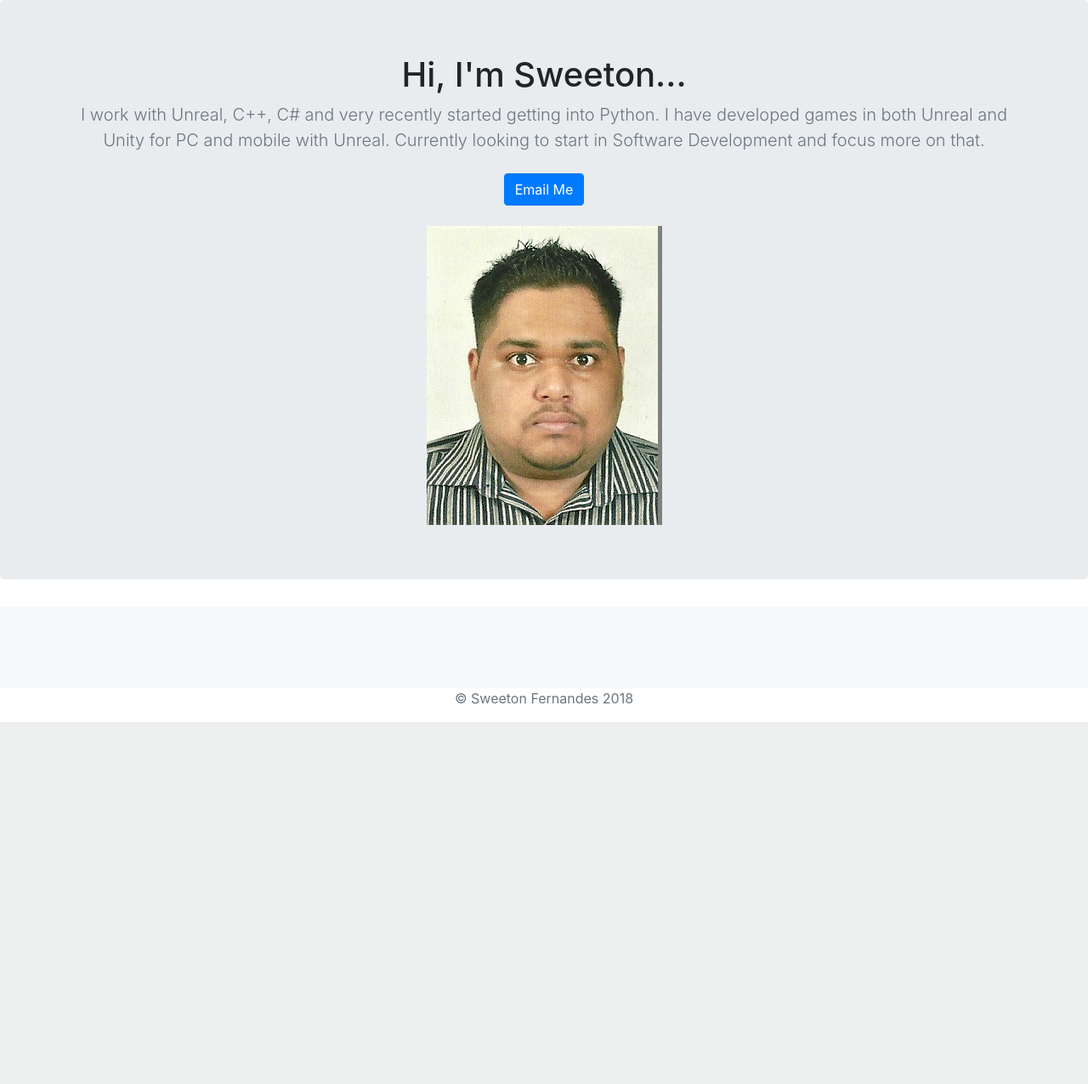
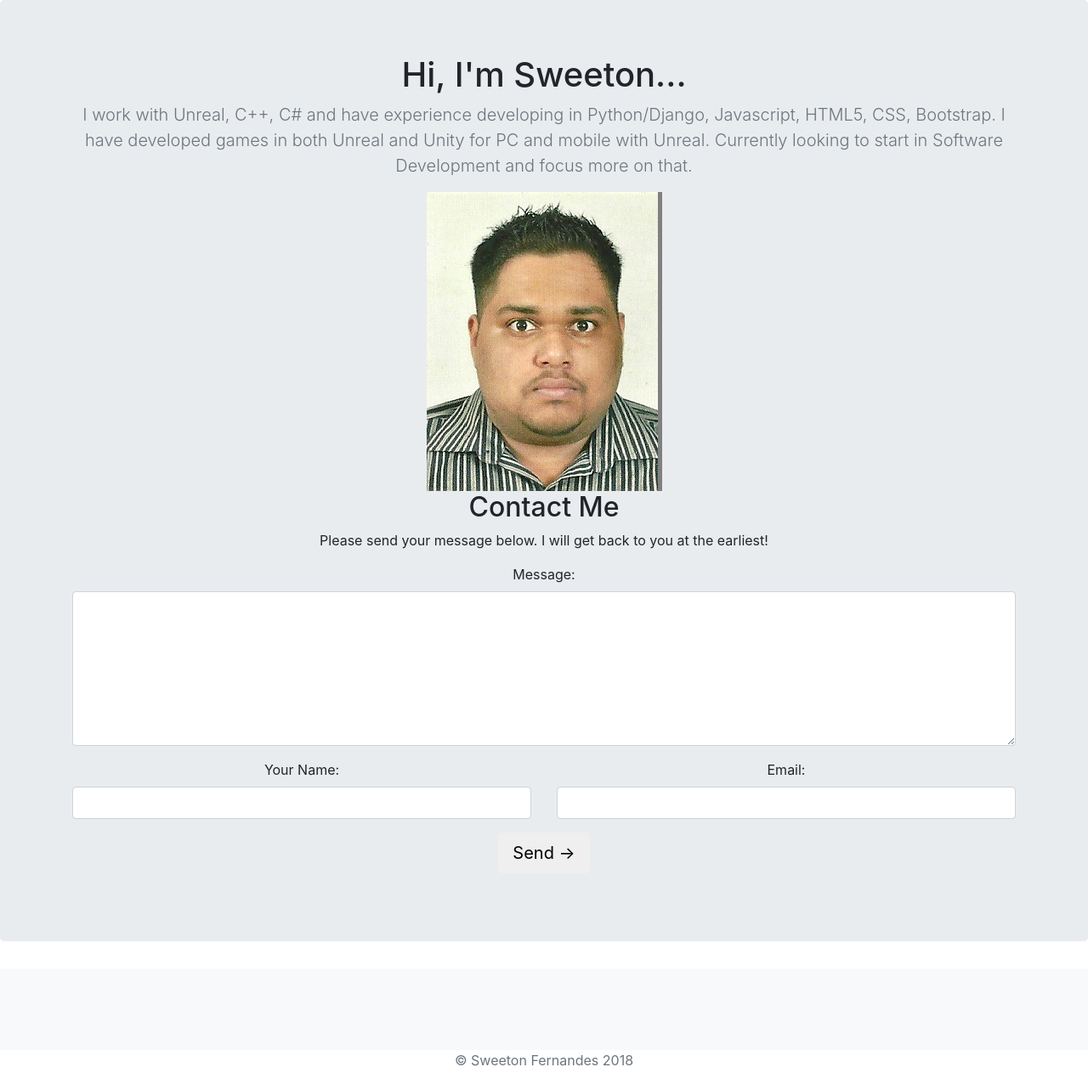
Before and after one commit to SNFernandes24/Portfolio, a Django app: page / in a window 1280 px wide. Shown: the part 56-1332 px from the top of the page at 85% size. Before the commit the page ends 906 px from the top, so only its background shows below. Run offline with Django 3.2, Linux system fonts and the light colour scheme; data that the repository does not hold is empty; parts of the project's set-up code (start-up, migrations or seed data) failed here and were passed over; some libraries are stand-ins or nearby versions.

Commit message:
Added contact form

```diff
--- a/jobs/templates/jobs/home.html
+++ b/jobs/templates/jobs/home.html
@@ -40,13 +40,35 @@
     <section class="jumbotron text-center">
       <div class="container">
         <h1 class="jumbotron-heading">Hi, I'm Sweeton...</h1>
-        <p class="lead text-muted">I work with Unreal, C++, C# and very recently started getting into Python.
-
-I have developed games in both Unreal and Unity for PC and mobile with Unreal. Currently looking to start in Software Development and focus more on that.</p>
-        <p>
-          <a href="mailto:fernandes2495@hotmail.co.uk" class="btn btn-primary my-2">Email Me</a>
-        </p>
+        <p class="lead text-muted">I work with Unreal, C++, C# and have experience developing in Python/Django, Javascript, HTML5, CSS, Bootstrap.
+          I have developed games in both Unreal and Unity for PC and mobile with Unreal. Currently looking to start in Software Development and focus more on that.</p>
         <img src = "{% static 'sweeton.jpg' %}"/img>
+        <h2>Contact Me</h2>
+        <p> Please send your message below. I will get back to you at the earliest! </p>
+        <form role="form" method="POST" id="reused_form" action="{% url 'send' %}">
+          {% csrf_token %}
+            <div class="row">
+                <div class="col-sm-12 form-group">
+                    <label for="message"> Message:</label>
+                    <textarea class="form-control" type="textarea" name="message" id="message" maxlength="6000" rows="7"></textarea>
+                </div>
+            </div>
+            <div class="row">
+                <div class="col-sm-6 form-group">
+                    <label for="name"> Your Name:</label>
+                    <input type="text" class="form-control" id="name" name="name" required>
+                </div>
+                <div class="col-sm-6 form-group">
+                    <label for="email"> Email:</label>
+                    <input type="email" class="form-control" id="email" name="email" required>
+                </div>
+            </div>
+            <div class="row">
+                <div class="col-sm-12 form-group">
+                    <button type="submit" class="btn btn-lg btn-default pull-right" value="submit">Send &rarr;</button>
+                </div>
+            </div>
+        </form>
       </div>
     </section>
 
--- a/jobs/views.py
+++ b/jobs/views.py
@@ -1,6 +1,34 @@
-from django.shortcuts import render
+from django.shortcuts import render, redirect
 from .models import Job
+from django.core.mail import send_mail
+from django.conf import settings
+from django.template.loader import get_template
+
 # Create your views here.
 def home(request):
     jobs = Job.objects
     return render(request, 'jobs/home.html', {'jobs': jobs})
+
+def contact_view(request):
+    if request.method == "POST":
+        name = request.POST.get("name")
+        email = request.POST.get("email")
+        message = request.POST.get("message")
+        print(name, email, message)
+
+        subject = 'Contact Form Recieved'
+        from_email = settings.DEFAULT_FROM_EMAIL
+        to_email = ['snfernandes24@gmail.com']
+
+        context = {
+            'user': name,
+            'email': email,
+            'message': message
+        }
+
+        contact_message = get_template('contact_message.txt').render(context)
+
+        send_mail(subject, contact_message, from_email, to_email, fail_silently = True)
+
+        return redirect("/")
+    return render(request, "jobs/home.html", {})
--- a/portfolio/urls.py
+++ b/portfolio/urls.py
@@ -23,4 +23,5 @@ urlpatterns = [
     path('admin/', admin.site.urls),
     path('', jobs.views.home, name = 'home'),
     path('blog/', include('blog.urls')),
+    path('send/', jobs.views.contact_view, name = 'send'),
 ] + static(settings.MEDIA_URL, document_root=settings.MEDIA_ROOT)
```
Also changed, not shown: jobs/templates/contact_message.txt (added, +11 -0 lines), portfolio/settings.py (+12 -2 lines), 1 other file.
